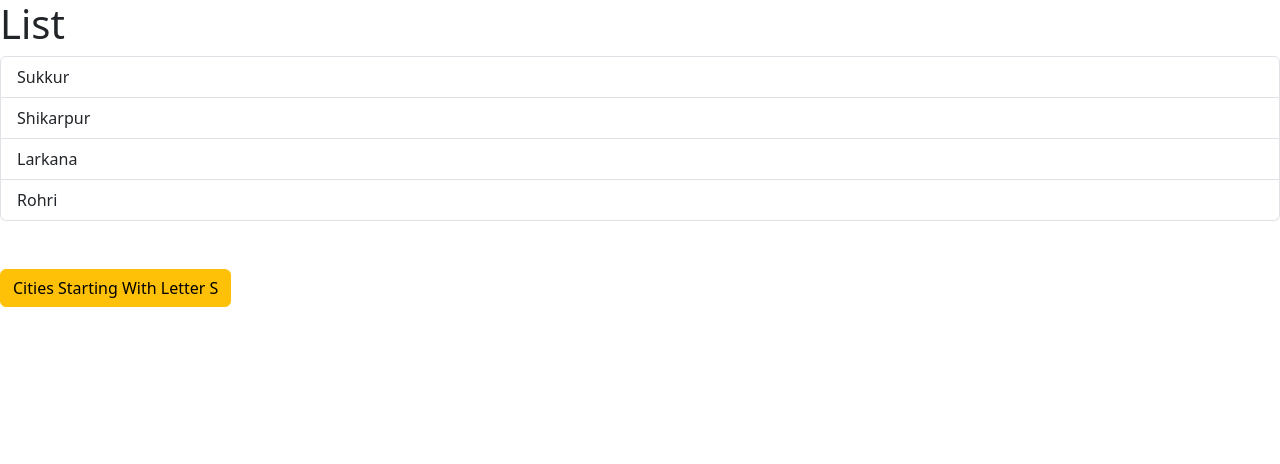
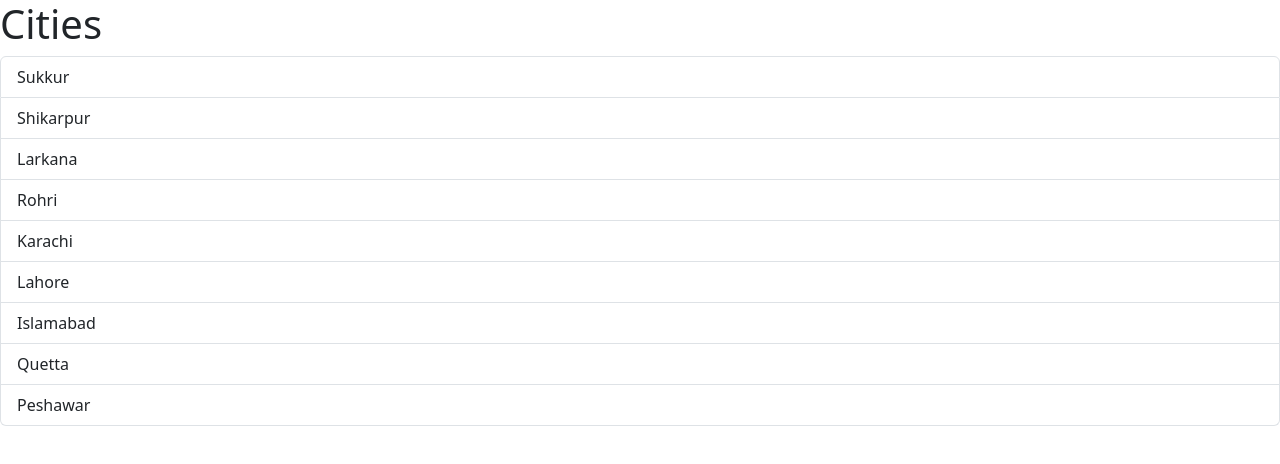
Before and after one commit to noormuhammadraza/react-playground, a React (Vite) app: page / in a window 1280 px wide. Shown: the top 464 px of the page. Built offline with nearby package versions, Linux system fonts and the light colour scheme.

Commit message:
Add props

```diff
--- a/src/App.jsx
+++ b/src/App.jsx
@@ -4,9 +4,21 @@ import ListGroup from "./components/ListGroup";
 import ListFilter from "./components/ListFilter";
 
 const App = () => {
+  const cityList = [
+    "Sukkur",
+    "Shikarpur",
+    "Larkana",
+    "Rohri",
+    "Karachi",
+    "Lahore",
+    "Islamabad",
+    "Quetta",
+    "Peshawar",
+  ];
+
   return (
     <>
-      <ListGroup/>
+      <ListGroup cityList={cityList} heading="Cities" />
     </>
   );
 };
--- a/src/components/ListGroup.jsx
+++ b/src/components/ListGroup.jsx
@@ -1,21 +1,25 @@
 import React, { useState } from "react";
 
-const ListGroup = () => {
-  const [cityList, setCityList] = useState([
-    "Sukkur",
-    "Shikarpur",
-    "Larkana",
-    "Rohri",
-  ]);
+const ListGroup = ({cityList, heading}) => {
+  // const [cityList, setCityList] = useState([
+  //   "Sukkur",
+  //   "Shikarpur",
+  //   "Larkana",
+  //   "Rohri",
+  //   "Karachi",
+  //   "Lahore",
+  //   "Islamabad",
+  //   "Quetta",
+  //   "Peshawar",
+  // ]);
   const [selectedIndex, setSelectedIndex] = useState(-1);
 
-  const handleClick = () => {
-    console.log("Clicked");
-    const cityStartingWithS = cityList.filter(
-      (item) => item.charAt(0) === "S"
-    );
-    setCityList(cityStartingWithS);
-  };
+
+
+  // const handleClick = () => {
+  //   const cityStartingWithS = cityList.filter((item) => item.charAt(0) === "S");
+  //   setCityList(cityStartingWithS);
+  // };
 
   const listItem = cityList.map((item, index) => (
     <li
@@ -31,11 +35,11 @@ const ListGroup = () => {
 
   return (
     <div>
-      <h1>List</h1>
+      <h1>{heading}</h1>
       <ul className="list-group">{listItem}</ul>
-      <button className="btn btn-warning mt-5" onClick={handleClick}>
+      {/* <button className="btn btn-warning mt-5" onClick={handleClick}>
         Cities Starting With Letter S
-      </button>
+      </button> */}
     </div>
   );
 };
```
